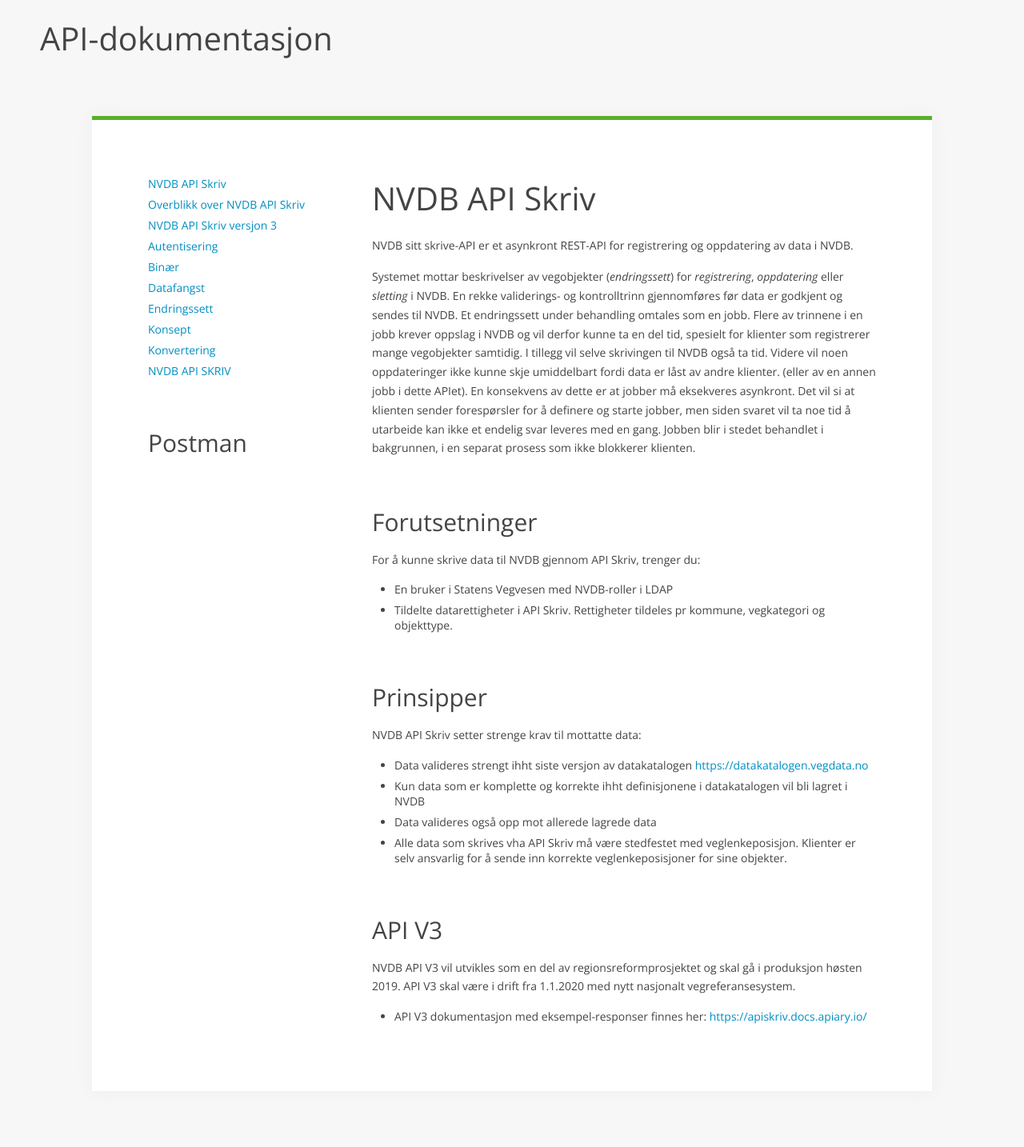
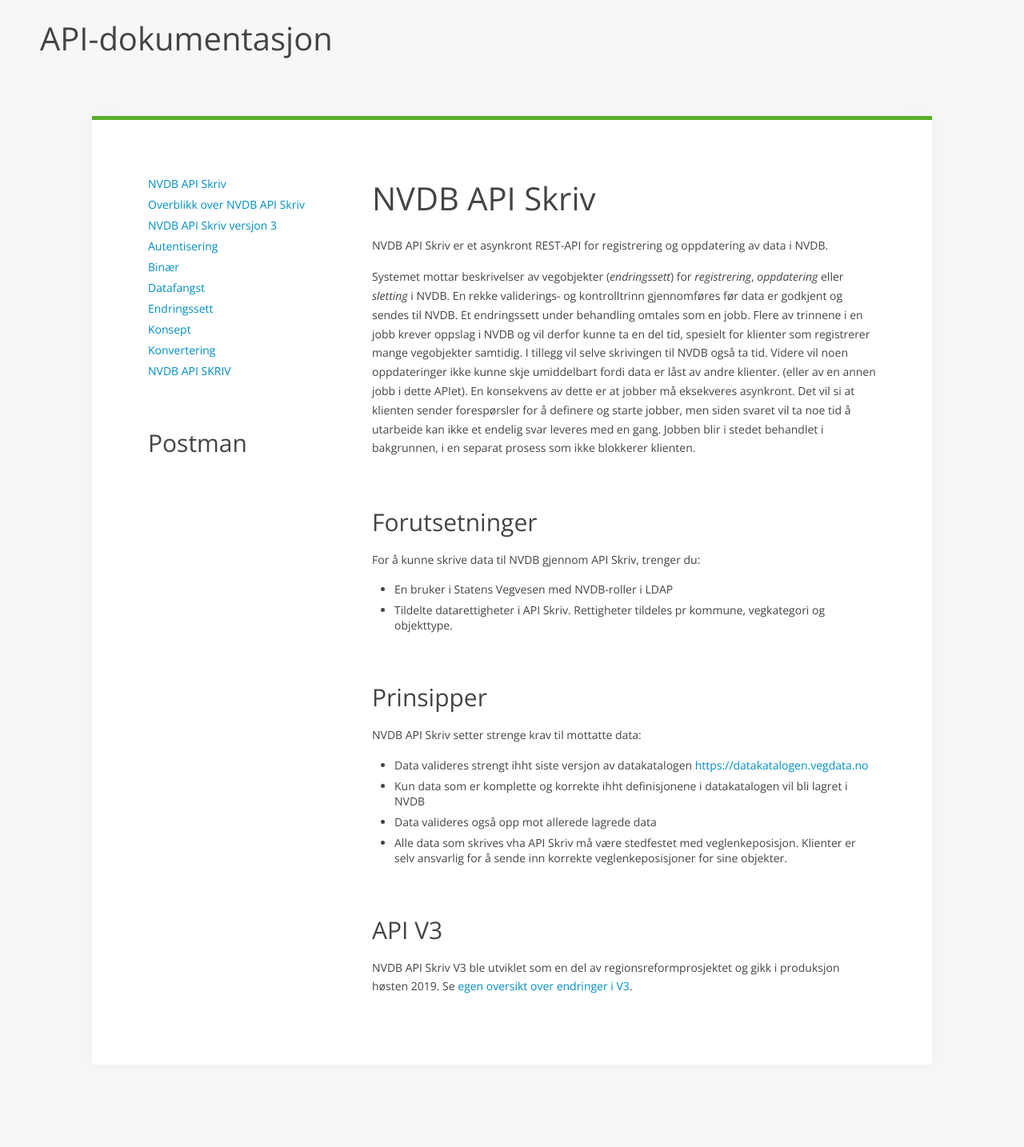
Before and after one commit to nvdb-vegdata/apiskrivdokumentasjon, a Jekyll site: the page built from index.md, in a window 1280 px wide. Shown: the whole page at 80% size. Built offline with Jekyll 4.4.1, drawn with Linux system fonts in a browser that asks for light colours; our own code applies the rules of GitHub Pages for plain Markdown files; after the commit the page ends 1401 px from its top, so only the background shows below that.

```diff
--- a/index.md
+++ b/index.md
@@ -3,7 +3,7 @@ order: 0
 ---
 # NVDB API Skriv
 
-NVDB sitt skrive-API er et asynkront REST-API for registrering og oppdatering av data i NVDB.
+NVDB API Skriv er et asynkront REST-API for registrering og oppdatering av data i NVDB.
 
 Systemet mottar beskrivelser av vegobjekter (_endringssett_) for _registrering_, _oppdatering_ eller _sletting_ i NVDB. En rekke validerings- og kontrolltrinn gjennomføres før data er godkjent og  sendes til NVDB. Et endringssett under behandling omtales som en jobb. Flere av trinnene i en jobb krever oppslag i NVDB og vil derfor kunne ta en del tid, spesielt for klienter som registrerer mange vegobjekter samtidig. I tillegg vil selve skrivingen til NVDB også ta tid. Videre vil noen oppdateringer ikke kunne skje umiddelbart fordi data er låst av andre klienter. (eller av en annen jobb i dette APIet). En konsekvens av dette er at jobber må eksekveres asynkront. Det vil si at klienten sender forespørsler for å definere og starte jobber, men siden svaret vil ta noe tid å utarbeide kan ikke et endelig svar leveres med en gang. Jobben blir i stedet behandlet i bakgrunnen, i en separat prosess som ikke blokkerer klienten.
 
@@ -25,6 +25,4 @@ NVDB API Skriv setter strenge krav til mottatte data:
 
 ## API V3
 
-NVDB API V3 vil utvikles som en del av regionsreformprosjektet og skal gå i produksjon høsten 2019. API V3 skal være i drift fra 1.1.2020 med nytt nasjonalt vegreferansesystem.
-
-* API V3 dokumentasjon med eksempel-responser finnes her: [https://apiskriv.docs.apiary.io/](https://apiskriv.docs.apiary.io/)
+NVDB API Skriv V3 ble utviklet som en del av regionsreformprosjektet og gikk i produksjon høsten 2019. Se [egen oversikt over endringer i V3](https://apiskriv.vegdata.no/apiskrivv3.html).
```
Also changed, not shown: README.md.
